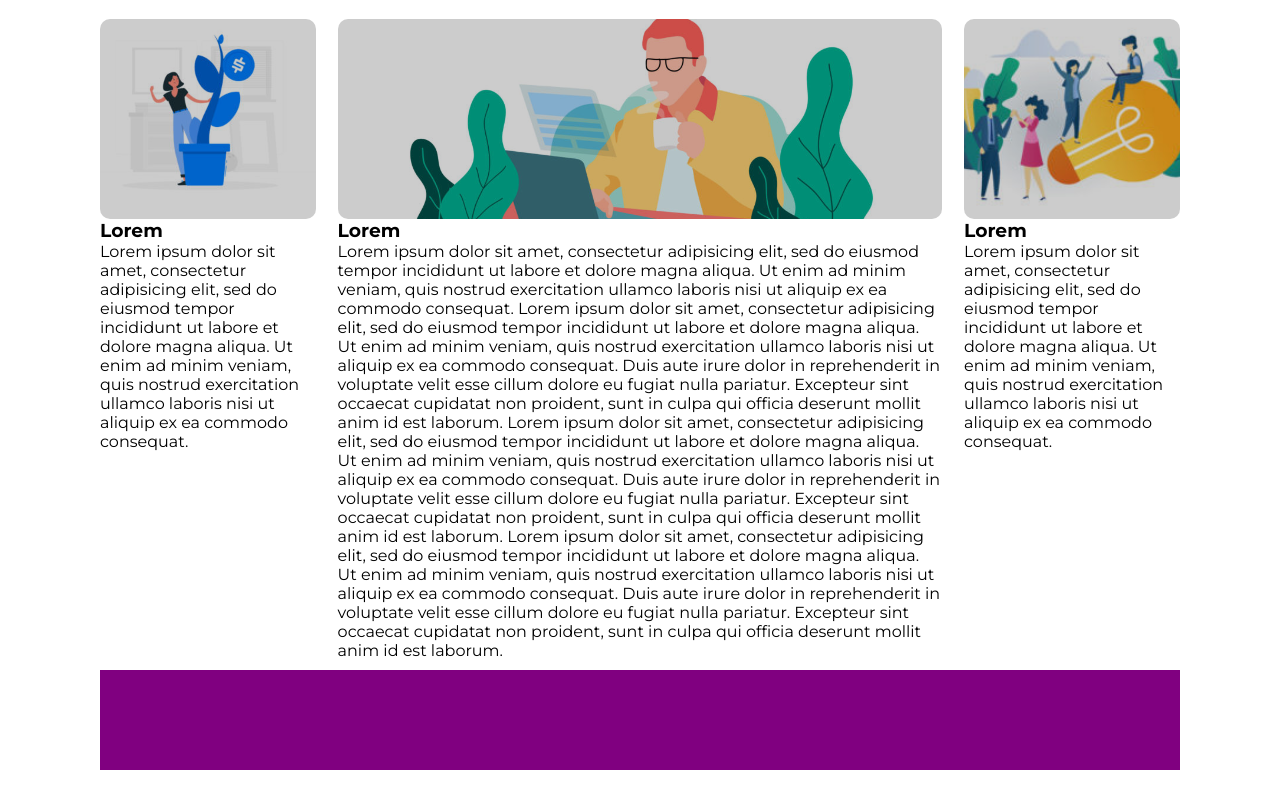
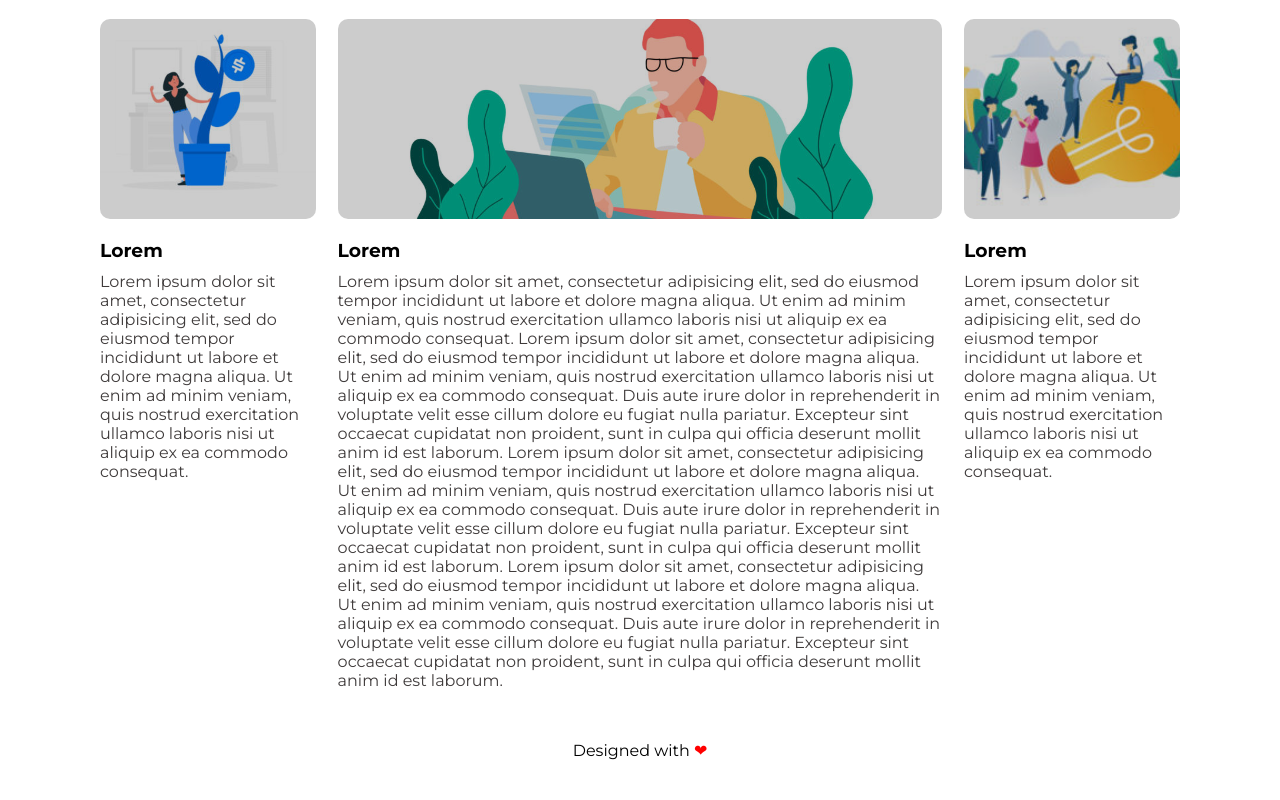
Before and after one commit to zuingo88/htmlcss-wp, a plain HTML site: page index.html in a window 1280 px wide. Shown: the part 717-1517 px from the top of the page. Before the commit the page ends 1487 px from the top, so only its background shows below. Drawn offline with Linux system fonts and the light colour scheme.

Commit message:
footer + review

```diff
--- a/css/main.css
+++ b/css/main.css
@@ -111,6 +111,7 @@ li > a {
 
 }
 
+/* immagini */
 #contenuto .layover {
   width: 100%;
   height: 200px;
@@ -142,10 +143,29 @@ li > a {
   background-repeat: no-repeat;
 }
 
-/* regole footer */
+/* testo */
+.row h3 {
+  margin: 20px 0 10px 0;
+}
+.row p {
+  color: #3F3B3B;
+}
+
+  /* REGOLE FOOTER */
 footer {
   height: 100px;
   margin-top: 10px;
   /* debug */
-  background-color: purple;
+  position: relative;
 }
+
+footer > p {
+  position: absolute;
+  left: 50%;
+  top: 50%;
+  transform: translate(-50%, -50%);
+}
+
+.red-text {
+  color: red;
+}
--- a/index.html
+++ b/index.html
@@ -18,51 +18,85 @@
       <!-- div con logo-home + nav ul -->
 
       <div id="home">
+
         <a href="#">
-          <img id="logo"src="img/logo.png" alt="">
+
+          <img id="logo" src="img/logo.png" alt="">
+
         </a>
+
       </div>
 
       <nav class="navbar-header">
+
         <ul>
+
           <li>
+
             <a href="#">features</a>
+
           </li>
+
           <li>
+
             <a href="#">editorials</a>
+
           </li>
+
           <li>
+
             <a href="#">environment</a>
+
           </li>
+
           <li>
+
             <a href="#">blog</a>
+
           </li>
+
           <li>
+
             <a href="#">shop</a>
+
           </li>
+
           <li>
+
             <a href="#">contact</a>
+
           </li>
+
         </ul>
+
       </nav>
 
     </header>
 
+
+
     <main>
 
       <!-- prima section jumbotron -->
-      <section id="jumbotron">
+      <figure id="jumbotron">
 
         <div class="layover">
+
           <img class="copertina" src="img/banner.jpg" alt="banner">
+
         </div>
 
         <figcaption class="figcaption-copertina">
-          <a href="#" title="Leggi l'articolo"><h2>La calma fa male</h2></a>
+
+          <a href="#" title="Leggi l'articolo">
+            <h2>La calma fa male</h2>
+          </a>
+
           <p>Molti studi non studiati dimostrano che lo stress fa bene e fa dimagrire.</p>
+
         </figcaption>
 
-      </section>
+      </figure>
 
       <!-- seconda section -->
       <section id="contenuto">
@@ -72,15 +106,20 @@
 
           <!-- elementi float -->
           <div class="title-bar">
+
             <h1>Leadership</h1>
+
             <p>O ce l'hai o non ce l'hai</p>
+
           </div>
 
           <!-- prima colonna -->
           <div class="aside">
 
             <div class="layover">
+
               <div id="first-col" class="image"></div>
+
             </div>
 
             <h3>Lorem</h3>
@@ -92,7 +131,9 @@
           <div class="articolo">
 
             <div class="layover">
+
               <div id="second-col" class="image"></div>
+
             </div>
 
             <h3>Lorem</h3>
@@ -101,10 +142,13 @@
 
           </div>
 
+          <!-- terza colonna -->
           <div class="aside">
 
             <div class="layover">
+
               <div id="third-col" class="image"></div>
+
             </div>
 
             <h3>Lorem</h3>
@@ -119,7 +163,11 @@
 
     </main>
 
+
+
     <footer>
+
+      <p>Designed with <span class="red-text">&#10084;</span></p>
 
     </footer>
 
```
